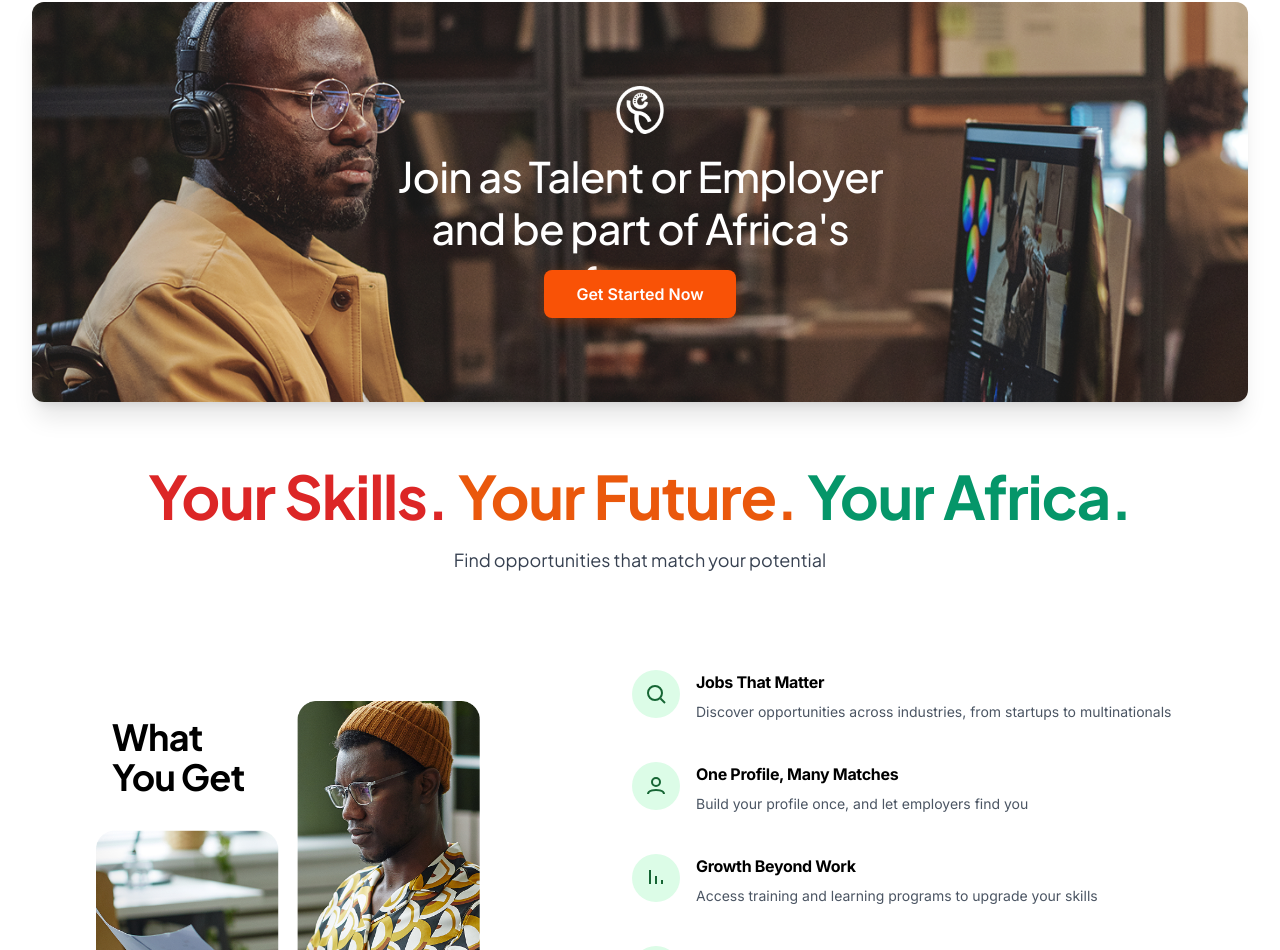
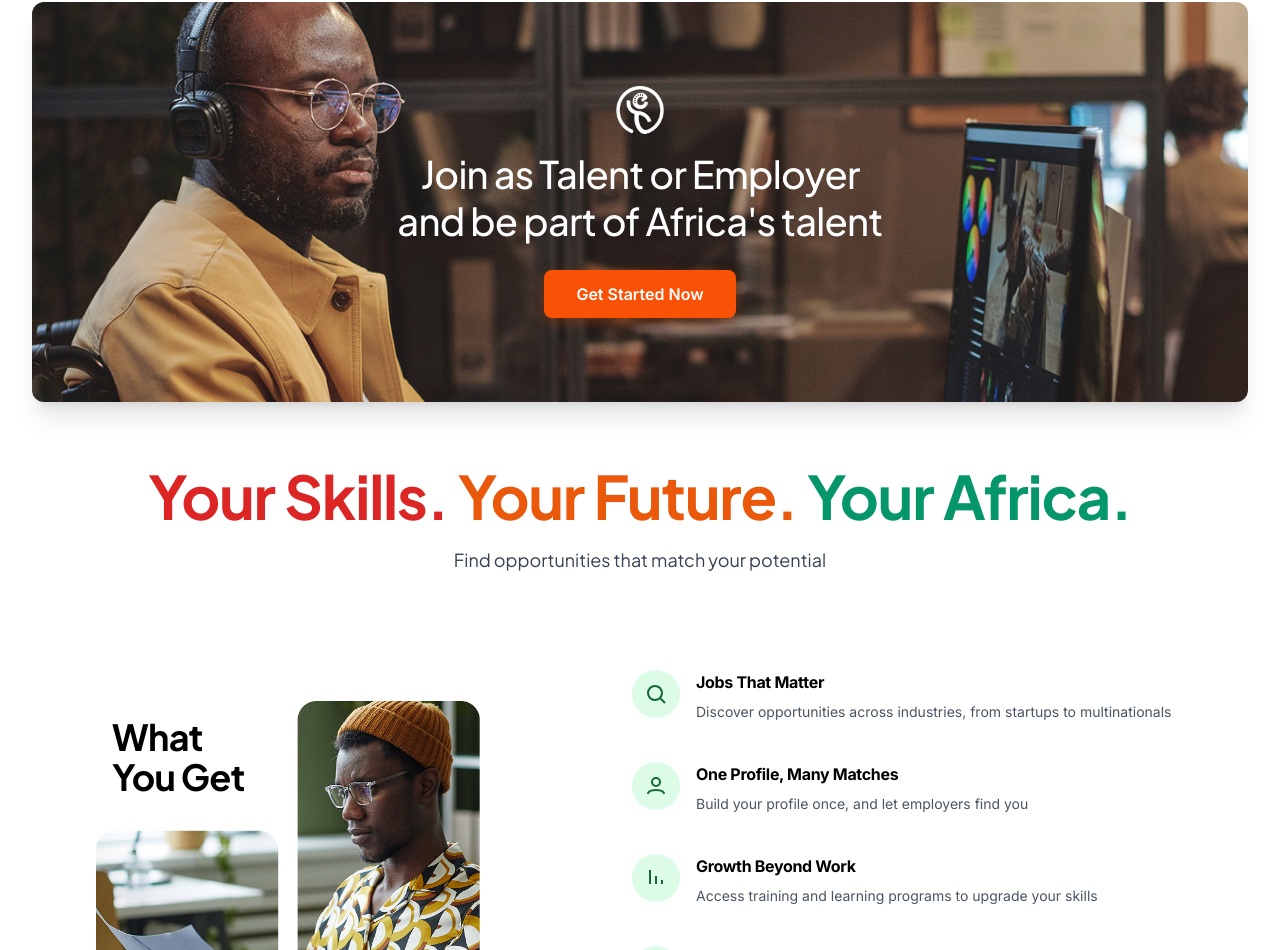
Before and after one commit to Tejaswinibn/enabled-africa-landing, a Next.js app: page / in a window 1280 px wide. Shown: the part 1977-2927 px from the top of the page. Built offline with nearby package versions, Linux system fonts and the light colour scheme.

Commit message:
Fix promotional banner text: change 'future' to 'talent' and reduce font size for better text wrapping

```diff
--- a/src/components/PromotionalBanner.tsx
+++ b/src/components/PromotionalBanner.tsx
@@ -27,14 +27,14 @@ export default function PromotionalBanner() {
 
                 {/* Main Text - Exact Figma layout and specifications */}
                 <div className="mb-8 sm:mb-6 max-w-full lg:w-[593px] lg:h-[96px] px-2 lg:px-0">
-                  <h2 className="text-white text-center text-[20px] sm:text-[24px] md:text-[32px] lg:text-[42px] leading-tight" style={{
+                  <h2 className="text-white text-center text-[18px] sm:text-[22px] md:text-[28px] lg:text-[38px] leading-tight" style={{
                     fontFamily: 'Plus Jakarta Sans',
                     fontWeight: 500,
                     letterSpacing: '0%',
                     color: '#FFFFFF'
                   }}>
                   Join as Talent or Employer<br />
-                  and be part of Africa&apos;s future
+                  and be part of Africa&apos;s talent
                   </h2>
                 </div>
 
```
